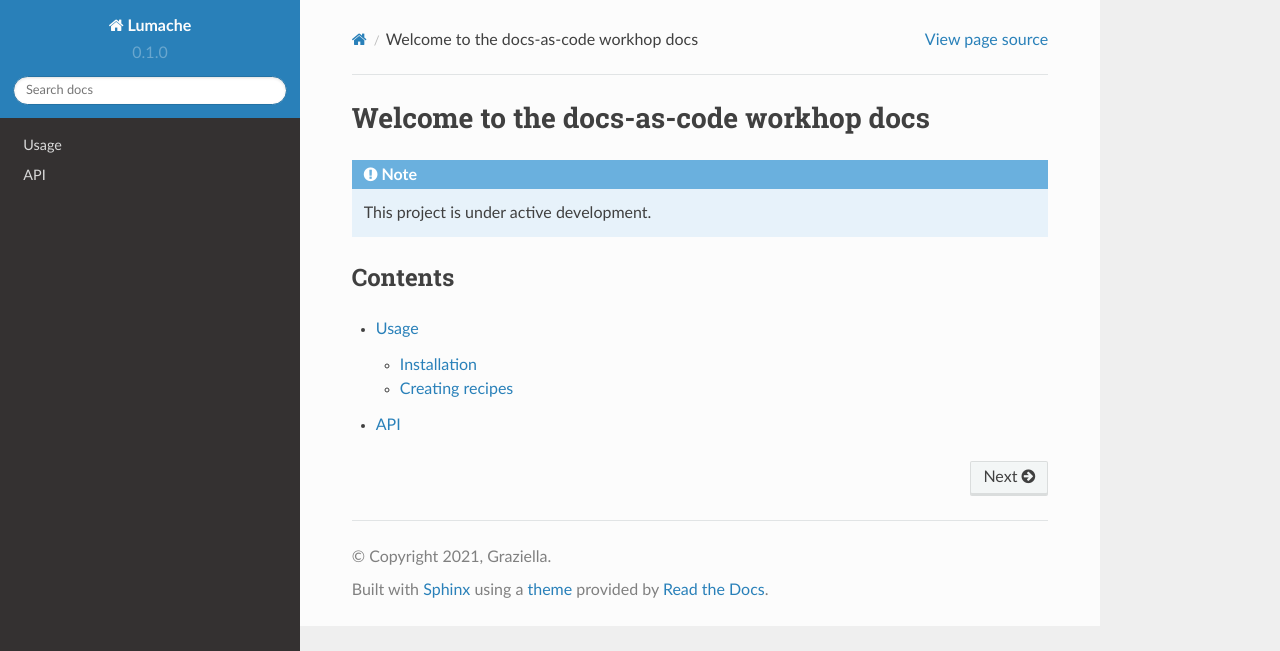
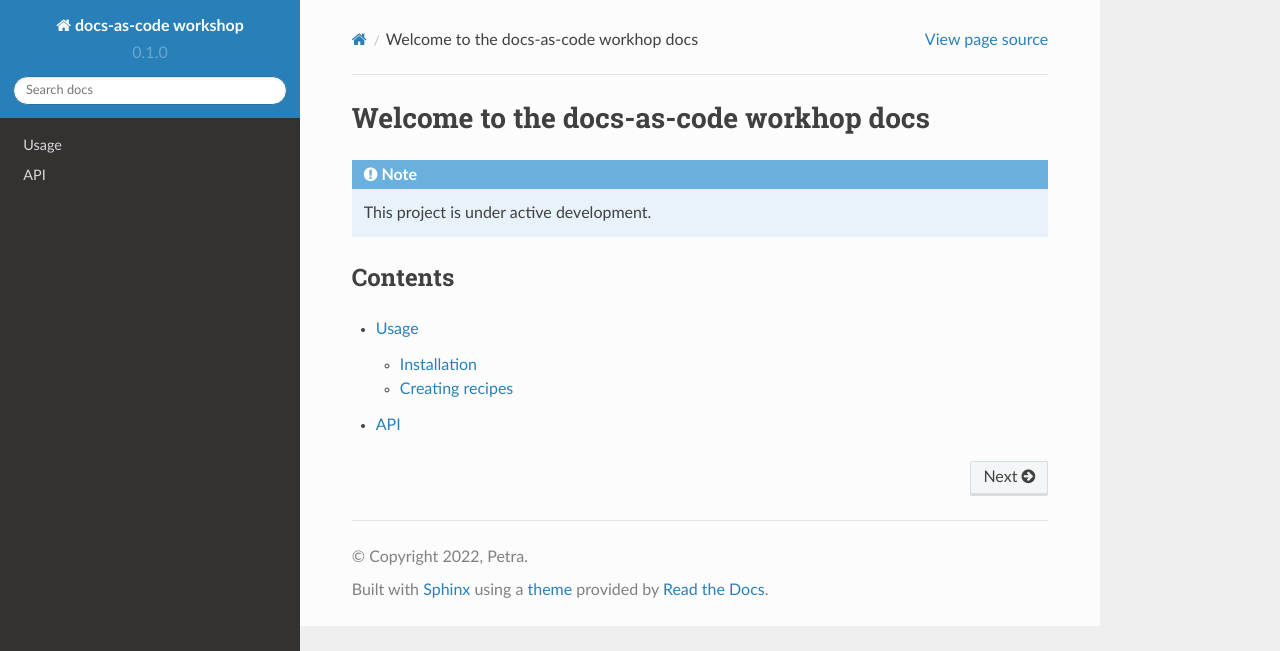
Before and after one commit to pezi77/workshop-fh-nov-22, a Sphinx documentation site: the page built from docs/source/index.rst, in a window 1280 px wide. Shown: the top 651 px of the page. Built offline with Sphinx 7.4.7 and the Read the Docs theme 2.0.0, drawn with Linux system fonts in a browser that asks for light colours.

Commit message:
Update conf.py

```diff
--- a/docs/source/conf.py
+++ b/docs/source/conf.py
@@ -2,9 +2,9 @@
 
 # -- Project information
 
-project = 'Lumache'
-copyright = '2021, Graziella'
-author = 'Graziella'
+project = 'docs-as-code workshop'
+copyright = '2022, Petra'
+author = 'Petra'
 
 release = '0.1'
 version = '0.1.0'
```
